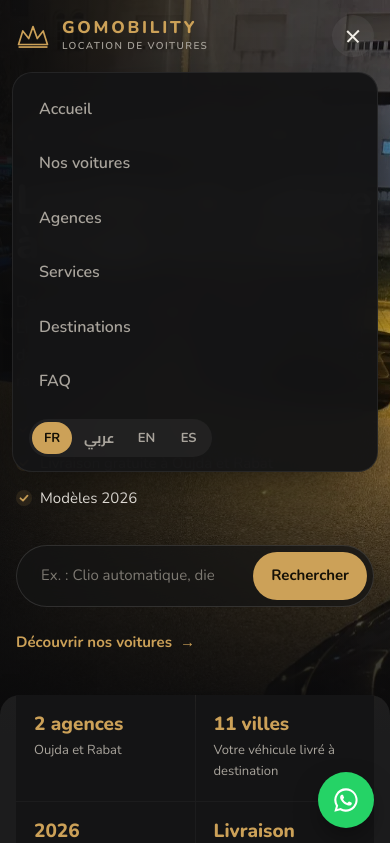
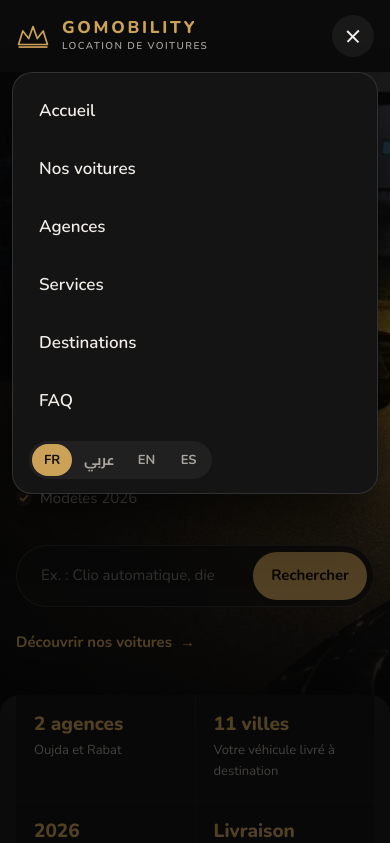
Before and after one commit to Soulaiman-diyae/GoMobility, a plain HTML site: page index.html in a window 390 px wide. Both pictures are taken after a click on the button 353 px from the left and 36 px from the top of the page. Shown: the top 843 px of the page. Drawn offline with nearby package versions, Linux system fonts and the light colour scheme.

Commit message:
Fix mobile menu: opaque panel, dimmed backdrop, tap outside or Escape to close
The header's backdrop-filter made it the containing block for the fixed
menu, so after scrolling the menu turned see-through. The blur now lives
on a pseudo-element, and the page behind the open menu is locked and dimmed.

Co-Authored-By: Claude Opus 5.5 <noreply@anthropic.com>

```diff
--- a/app.js
+++ b/app.js
@@ -303,8 +303,17 @@ $("#heroSearch").addEventListener("submit", e => {
 
 /* ---- menu mobile & en-tête ---- */
 const burger = $("#burger"), nav = $("#nav");
-function closeNav() { nav.classList.remove("open"); burger.setAttribute("aria-expanded", "false"); }
-burger.onclick = () => burger.setAttribute("aria-expanded", String(nav.classList.toggle("open")));
+function setNav(open) {
+  nav.classList.toggle("open", open);
+  document.body.classList.toggle("nav-open", open);
+  burger.setAttribute("aria-expanded", String(open));
+}
+function closeNav() { setNav(false); }
+burger.onclick = e => { e.stopPropagation(); setNav(!nav.classList.contains("open")); };
+/* toucher en dehors du menu ou appuyer sur Échap le ferme */
+document.addEventListener("click", e => { if (nav.classList.contains("open") && !e.target.closest("#nav, #burger")) closeNav(); }, true);
+document.addEventListener("keydown", e => { if (e.key === "Escape" && nav.classList.contains("open")) { closeNav(); burger.focus(); } });
+addEventListener("resize", () => { if (innerWidth > 1100 && nav.classList.contains("open")) closeNav(); });
 const onScroll = () => $("#top").classList.toggle("solid", scrollY > 24);
 addEventListener("scroll", onScroll, { passive: true }); onScroll();
 
--- a/styles.css
+++ b/styles.css
@@ -31,8 +31,12 @@ ul,ol{list-style:none;padding:0}
 .narrow{max-width:820px}
 
 /* ---------- en-tête ---------- */
-.top{position:fixed;inset:0 0 auto;z-index:50;padding-top:env(safe-area-inset-top,0px);background:transparent;border-bottom:1px solid transparent;transition:background .4s var(--ease),border-color .4s,backdrop-filter .4s}
-.top.solid{background:rgba(11,11,12,.78);border-color:var(--line);-webkit-backdrop-filter:blur(16px) saturate(140%);backdrop-filter:blur(16px) saturate(140%)}
+.top{position:fixed;inset:0 0 auto;z-index:50;padding-top:env(safe-area-inset-top,0px);border-bottom:1px solid transparent;transition:border-color .4s}
+/* le flou est sur un pseudo-élément : sur .top lui-même, il piégerait le menu mobile (position:fixed) */
+.top::before{content:"";position:absolute;inset:0;z-index:-1;background:rgba(11,11,12,.78);-webkit-backdrop-filter:blur(16px) saturate(140%);backdrop-filter:blur(16px) saturate(140%);opacity:0;transition:opacity .4s var(--ease)}
+.top.solid{border-color:var(--line)}
+.top.solid::before,.nav-open .top::before{opacity:1}
+.nav-open .top::before{background:var(--bg)}
 .top-in{display:flex;align-items:center;gap:28px;height:72px}
 .logo{display:flex;align-items:center;gap:12px;color:var(--gold)}
 .logo svg{width:34px;height:24px;flex:none}
@@ -299,9 +303,15 @@ h1{font:800 clamp(42px,6vw,76px)/1.04 var(--font);letter-spacing:-.035em}
   .burger{display:flex}
   .top .tel{display:none}
   .top-act{margin-inline-start:auto}
-  .nav{position:fixed;inset:calc(72px + env(safe-area-inset-top,0px)) 12px auto;flex-direction:column;align-items:stretch;gap:2px;padding:10px;border-radius:20px;background:rgba(20,20,21,.96);-webkit-backdrop-filter:blur(16px);backdrop-filter:blur(16px);border:1px solid var(--line);box-shadow:var(--shadow);transform:translateY(-8px) scale(.98);opacity:0;visibility:hidden;transition:opacity .3s var(--ease),transform .35s var(--ease),visibility .35s}
+  /* menu mobile : panneau opaque sous l'en-tête, fond assombri derrière */
+  .nav{position:fixed;z-index:49;top:calc(72px + env(safe-area-inset-top,0px));left:max(12px,env(safe-area-inset-left,0px));right:max(12px,env(safe-area-inset-right,0px));max-height:calc(100dvh - 88px - env(safe-area-inset-top,0px));overflow-y:auto;overscroll-behavior:contain;flex-direction:column;align-items:stretch;gap:2px;margin:0;padding:10px;border-radius:20px;background:var(--s1);border:1px solid var(--line2);box-shadow:0 30px 60px -10px rgba(0,0,0,.8);transform:translateY(-8px);opacity:0;visibility:hidden;transition:opacity .25s var(--ease),transform .3s var(--ease),visibility .3s}
   .nav.open{transform:none;opacity:1;visibility:visible}
-  .nav a{padding:13px 16px;font-size:16px;border-radius:12px}
+  .nav a{padding:14px 16px;font-size:17px;color:var(--tx);border-radius:12px}
+  .nav a:active{background:var(--s2)}
+  body::after{content:"";position:fixed;inset:0;z-index:48;background:rgba(0,0,0,.6);opacity:0;visibility:hidden;transition:opacity .3s,visibility .3s}
+  body.nav-open::after{opacity:1;visibility:visible}
+  body.nav-open{overflow:hidden}
+  body.nav-open .wa{opacity:0;pointer-events:none}
   .filters-row{margin-inline-start:0}
 }
 @media (max-width:860px){
```
